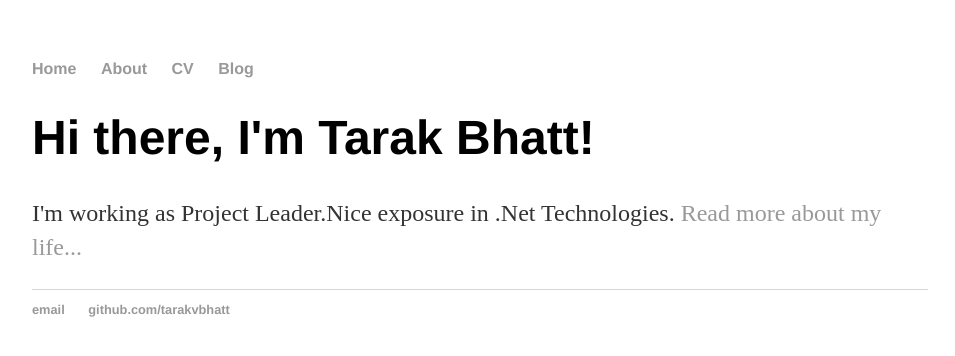
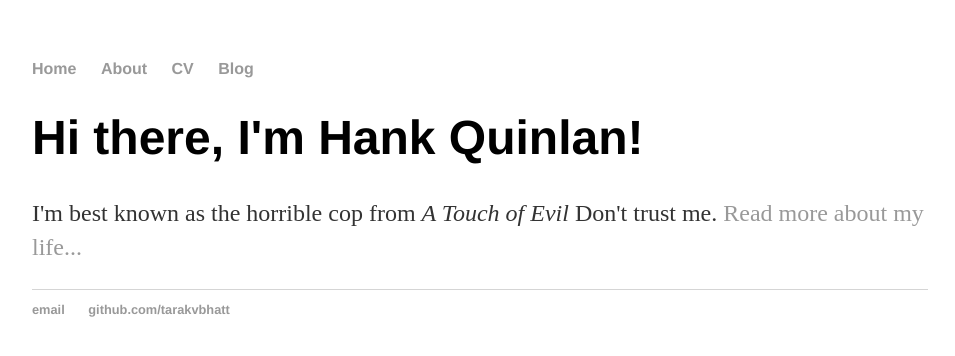
Before and after one commit to tarakvbhatt/tarakvbhatt.github.io, a Jekyll site: the page built from index.html, in a window 1280 px wide. Shown: the top 356 px of the page, without its empty margins (160-1115 px from the left). Built offline with Jekyll 4.4.1, drawn with Linux system fonts in a browser that asks for light colours.

Commit message:
Update index.html

```diff
--- a/index.html
+++ b/index.html
@@ -1,29 +1,8 @@
-<!DOCTYPE html>
-<html>
-	<head>
-		<title>Tarak Bhatt, First time on GitHub</title>
-		<link rel="stylesheet" type="text/css" href="/css/main.css">
-	</head>
-	<body>
-		<nav>
-    		<ul>
-        		<li><a href="/">Home</a></li>
-	        	<li><a href="/about">About</a></li>
-        		<li><a href="/cv">CV</a></li>
-        		<li><a href="/blog">Blog</a></li>
-    		</ul>
-		</nav>
-		<div class="container">
-    		<div class="blurb">
-        		<h1>Hi there, I'm Tarak Bhatt!</h1>
-				<p>I'm working as Project Leader.Nice exposure in .Net Technologies. <a href="/about">Read more about my life...</a></p>
-    		</div><!-- /.blurb -->
-		</div><!-- /.container -->
-		<footer>
-    		<ul>
-        		<li><a href="mailto:tarakvbhatt@gmail.com">email</a></li>
-        		<li><a href="https://github.com/tarakvbhatt">github.com/tarakvbhatt</a></li>
-			</ul>
-		</footer>
-	</body>
-</html>
+---
+layout: default
+title: Hank Quinlan, Horrible Cop
+---
+<div class="blurb">
+	<h1>Hi there, I'm Hank Quinlan!</h1>
+	<p>I'm best known as the horrible cop from <em>A Touch of Evil</em> Don't trust me. <a href="/about">Read more about my life...</a></p>
+</div><!-- /.blurb -->
```
